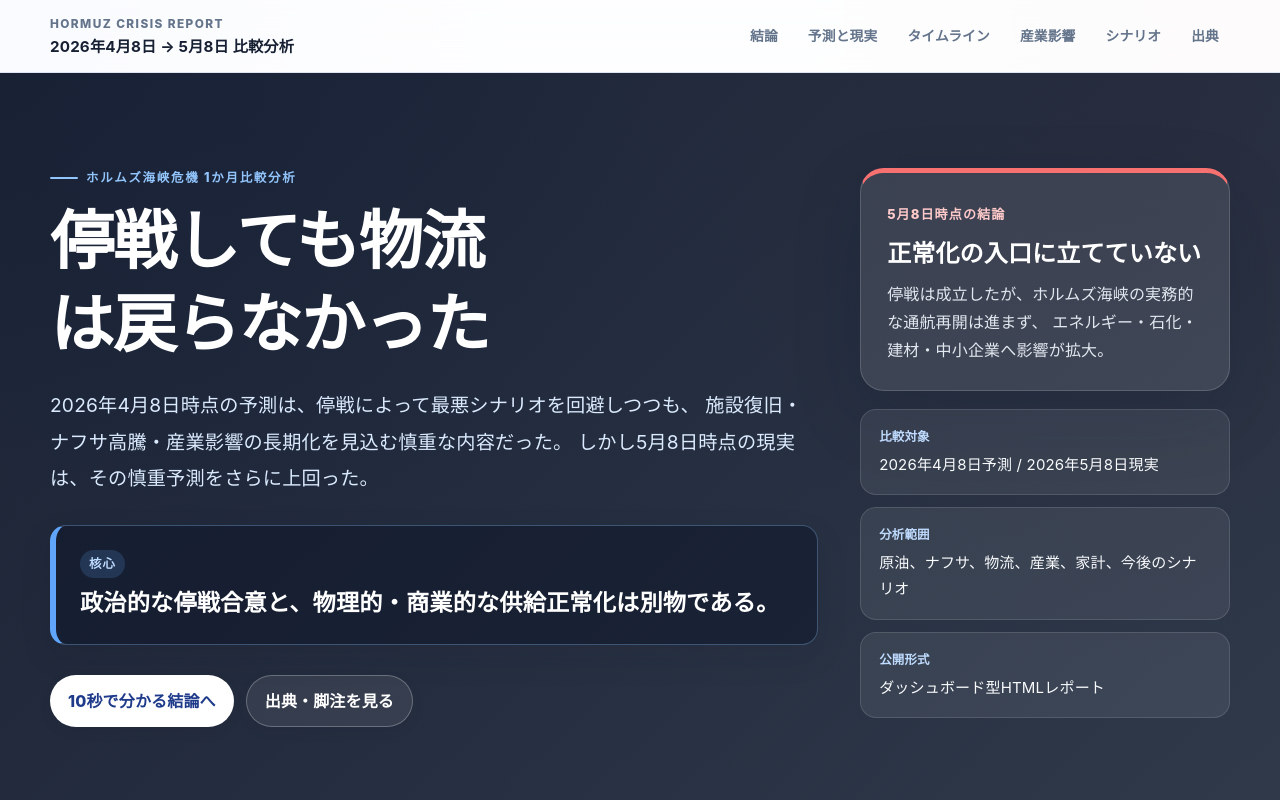
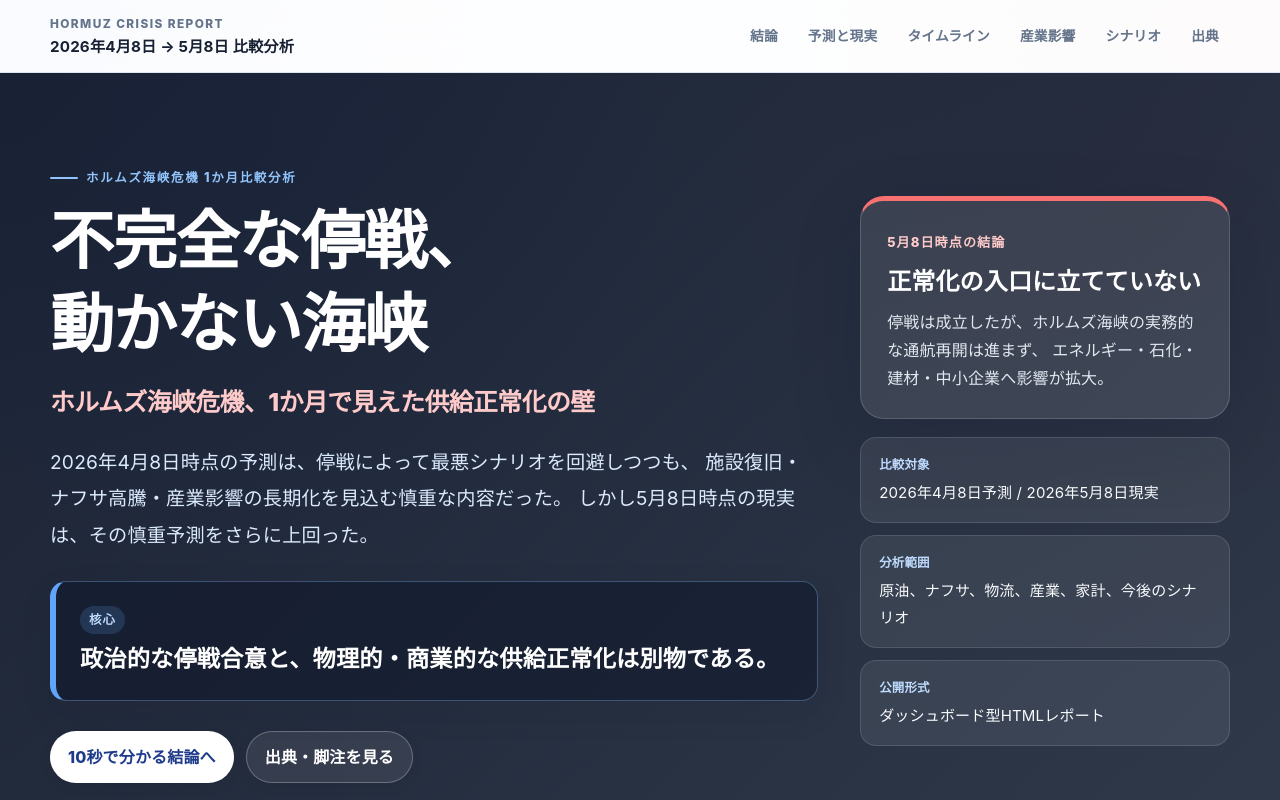
Before and after one commit to yattanda/hormuz-crisis-report, a plain HTML site: page index.html in a window 1280 px wide. Shown: the top 800 px of the page. Drawn offline with Linux system fonts and the light colour scheme.

Commit message:
Update main title and OGP image copy

```diff
--- a/assets/css/report.css
+++ b/assets/css/report.css
@@ -301,6 +301,14 @@ ol {
   margin-bottom: 22px;
   text-wrap: balance;
 }
+.hero-subtitle {
+  margin: -4px 0 22px;
+  color: #fecaca;
+  font-size: clamp(1.15rem, 2vw, 1.55rem);
+  font-weight: 850;
+  line-height: 1.55;
+  letter-spacing: -0.02em;
+}
 
 .hero-lead {
   max-width: 780px;
--- a/index.html
+++ b/index.html
@@ -4,10 +4,10 @@
   <meta charset="UTF-8" />
   <meta name="viewport" content="width=device-width, initial-scale=1.0" />
 
-  <title>停戦しても物流は戻らなかった：ホルムズ海峡危機1か月比較分析</title>
+  <title>不完全な停戦、動かない海峡：ホルムズ海峡危機1か月比較分析</title>
   <meta
     name="description"
-    content="ホルムズ海峡危機について、2026年4月8日時点の予測と2026年5月8日時点の現実を比較し、日本の産業・家計への影響をダッシュボード形式で整理した分析レポート。"
+    content="不完全な停戦状態が続くホルムズ海峡危機について、2026年4月8日時点の予測と5月8日時点の現実を比較し、供給正常化の壁と日本の産業・家計への影響を整理した分析レポート。"
   />
 
   <!-- 下書き段階で検索避けしたい場合は下のコメントを外す -->
@@ -19,11 +19,11 @@
   <meta property="og:locale" content="ja_JP" />
   <meta
     property="og:title"
-    content="停戦しても物流は戻らなかった：ホルムズ海峡危機1か月比較分析"
+    content="不完全な停戦、動かない海峡：ホルムズ海峡危機1か月比較分析"
   />
   <meta
     property="og:description"
-    content="2026年4月8日時点の予測と5月8日時点の現実を比較。停戦後も物流正常化が進まず、原油・ナフサ・日本産業への影響が拡大した構造をダッシュボード形式で整理。"
+    content="不完全な停戦状態が続くホルムズ海峡危機を、2026年4月8日の予測と5月8日の現実で比較。物流・制裁・市場が示した供給正常化の壁を整理。"
   />
   <meta
     property="og:url"
@@ -33,11 +33,11 @@
   <meta name="twitter:card" content="summary" />
   <meta
     name="twitter:title"
-    content="停戦しても物流は戻らなかった：ホルムズ海峡危機1か月比較分析"
+    content="不完全な停戦、動かない海峡：ホルムズ海峡危機1か月比較分析"
   />
   <meta
     name="twitter:description"
-    content="4月8日の予測と5月8日の現実を比較し、ホルムズ海峡危機が日本の産業・家計へ与える影響を整理。"
+    content="不完全な停戦状態のもとで、ホルムズ海峡危機の物流停滞、原油・ナフサ高騰、日本産業への影響を整理。"
   />
 
   <link
@@ -76,7 +76,10 @@
       <div class="container hero-grid">
         <div class="hero-copy">
           <p class="eyebrow">ホルムズ海峡危機 1か月比較分析</p>
-          <h1>停戦しても物流は戻らなかった</h1>
+          <h1>不完全な停戦、動かない海峡</h1>
+          <p class="hero-subtitle">
+          ホルムズ海峡危機、1か月で見えた供給正常化の壁
+          </p>
           <p class="hero-lead">
             2026年4月8日時点の予測は、停戦によって最悪シナリオを回避しつつも、
             施設復旧・ナフサ高騰・産業影響の長期化を見込む慎重な内容だった。
@@ -298,7 +301,7 @@
         <div class="gap-grid">
           <article class="gap-card">
             <span class="gap-index">Gap 1</span>
-            <h3>停戦しても物流は戻らなかった</h3>
+            <h3>不完全な停戦、動かない海峡</h3>
             <p>
               停戦合意は政治的リスクを下げたが、船舶の安全、保険、制裁、港湾運用の問題は残り、
               海峡の実務的な正常化にはつながらなかった。
```
Also changed, not shown: pages/update-log.html (+14 -0 lines), assets/img/ogp.svg (added).
